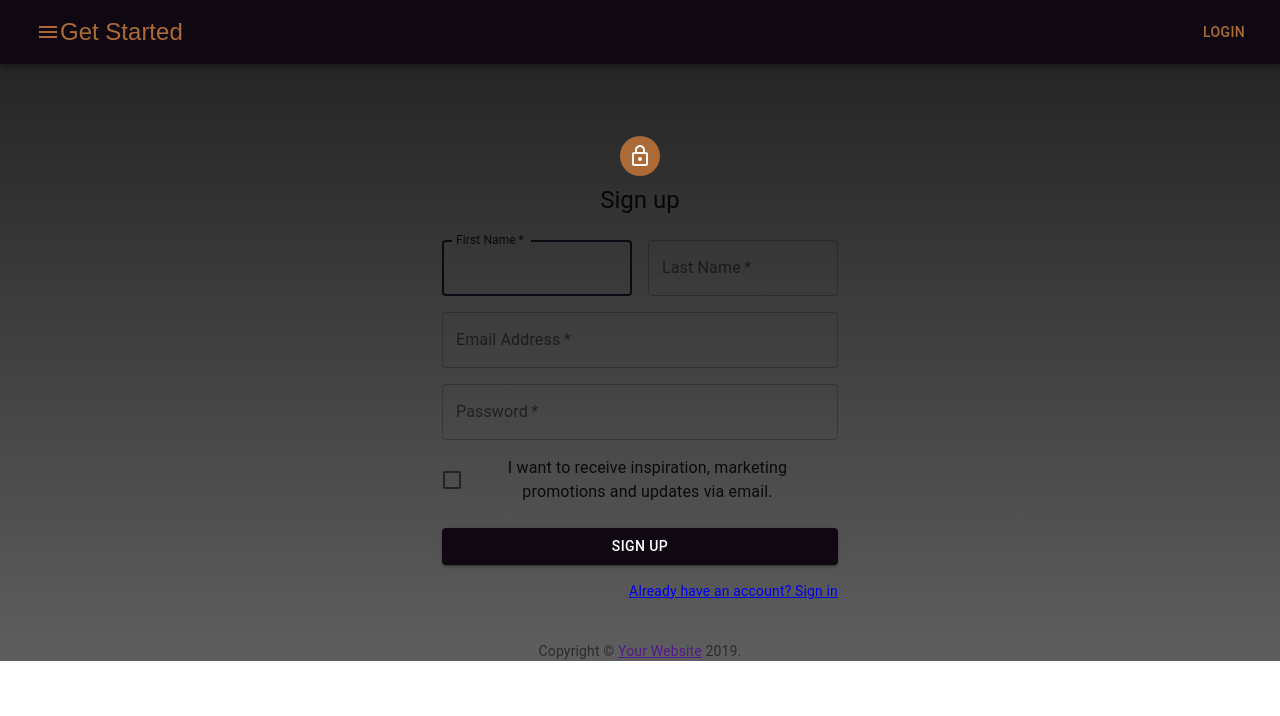
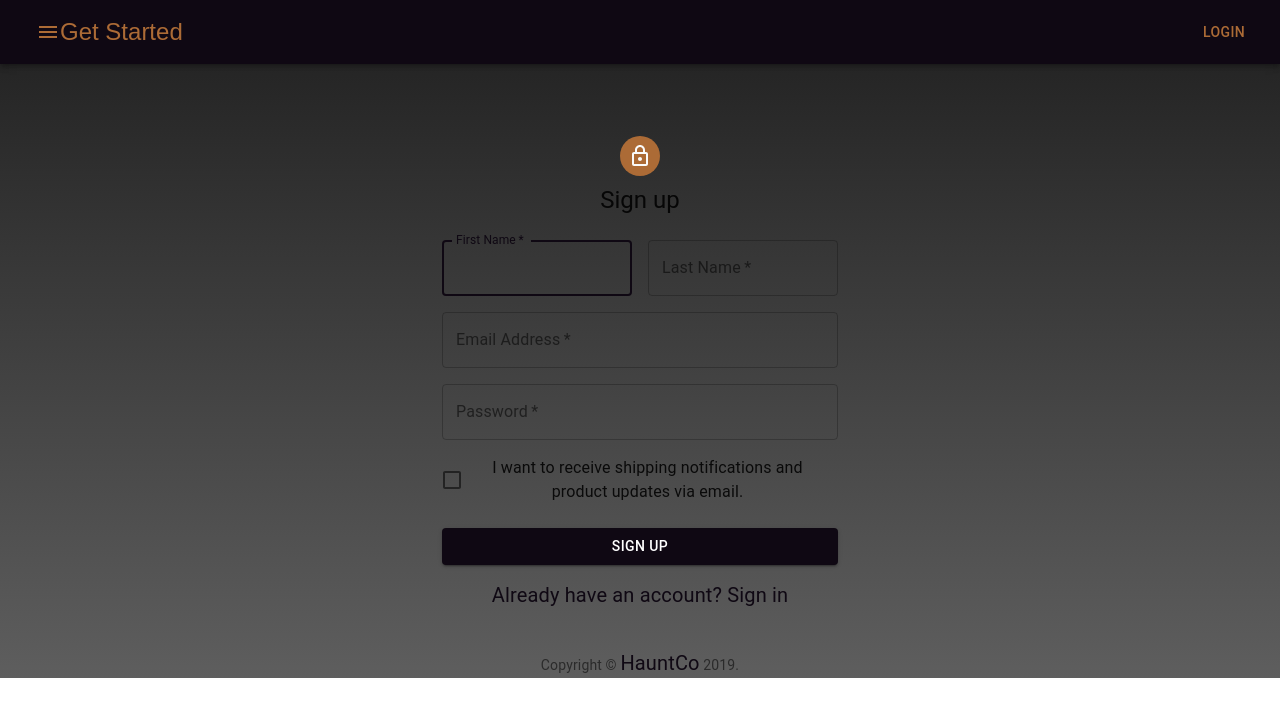
Before and after one commit to P13patch/HauntReact, a React (Create React App) app: page /SignUp in a window 1280 px wide. Shown: the top 716 px of the page. Built offline with nearby package versions, Linux system fonts and the light colour scheme.

Commit message:
cleaned up website

```diff
--- a/src/App.css
+++ b/src/App.css
@@ -3,5 +3,6 @@
   text-align: center;
   background-image:linear-gradient(rgb(31, 31, 31), rgb(94, 94, 94));
   height: fit-content;
+  width: auto;
 
 }
--- a/src/Components/Homepage.css
+++ b/src/Components/Homepage.css
@@ -2,7 +2,7 @@
     position: static;
 
     overflow: scroll;
-
+    width: fill;
 }
 .body .scrollbar-track {
     visibility: hidden;
--- a/src/Components/Routes/SignIn.js
+++ b/src/Components/Routes/SignIn.js
@@ -1,4 +1,5 @@
 import React, { useContext } from 'react';
+import "./signin.css"
 import Avatar from '@material-ui/core/Avatar';
 import Button from '@material-ui/core/Button';
 import CssBaseline from '@material-ui/core/CssBaseline';
@@ -22,10 +23,10 @@ import { baseEndpoint, api } from '../const'
 
 function Copyright() {
     return (
-        <Typography variant="body2" color="textSecondary" align="center">
+        <Typography variant="body2" color="primary" align="center">
             {'Copyright © '}
-            <Link color="inherit" href="https://material-ui.com/">
-                Your Website
+            <Link className="reactLink" href="https://material-ui.com/">
+                HauntCo
       </Link>{' '}
             {new Date().getFullYear()}
             {'.'}
@@ -160,22 +161,21 @@ export default function SignIn() {
                     >
                         Sign In
                     </Button>
+                    <div className="googlebutton">
                         <ReactGoogleLogin
                             clientId="159189926960-ruhearc07f379bebmofjnhn0tg9rnt8c.apps.googleusercontent.com"
                             buttonText="Login"
                             onSuccess={responseGoogle}
                             onFailure={responseGoogle}
                             cookiePolicy={'single_host_origin'}
+                            className="googlebutton"
                         />
-                    <Grid container>
-                        <Grid item xs>
-                            <Link href="#" variant="body2">
-                                Forgot password?
-              </Link>
-                        </Grid>
+                    </div>
+                    <Grid container justify="center">
+
                         <Grid item>
-                            <Link to="./SignUp" href="#" variant="body2">
-                                {"Don't have an account? Sign Up"}
+                            <Link to="./SignUp" className="reactLink">
+                                Don't have an account? Sign Up
                             </Link>
                         </Grid>
                     </Grid>
--- a/src/Components/Routes/SignUp.js
+++ b/src/Components/Routes/SignUp.js
@@ -21,8 +21,8 @@ function Copyright() {
     return (
         <Typography variant="body2" color="textSecondary" align="center">
             {'Copyright © '}
-            <Link color="inherit" href="https://material-ui.com/">
-                Your Website
+            <Link className="reactLink">
+                HauntCo
       </Link>{' '}
             {new Date().getFullYear()}
             {'.'}
@@ -131,8 +131,8 @@ export default function SignUp() {
                         </Grid>
                         <Grid item xs={12}>
                             <FormControlLabel
-                                control={<Checkbox value="allowExtraEmails" color="primary" />}
-                                label="I want to receive inspiration, marketing promotions and updates via email."
+                                control={<Checkbox value="allowExtraEmails" color="secondary" />}
+                                label="I want to receive shipping notifications and product updates via email."
                             />
                         </Grid>
                     </Grid>
@@ -145,9 +145,9 @@ export default function SignUp() {
                     >
                         Sign Up
           </Button>
-                    <Grid container justify="flex-end">
+                    <Grid container justify="center">
                         <Grid item>
-                            <Link to="/SignIn" href="#" variant="body2">
+                            <Link to="/SignIn" className="reactLink">
                                 Already have an account? Sign in
               </Link>
                         </Grid>
--- a/src/Components/Routes/details.css
+++ b/src/Components/Routes/details.css
@@ -1,6 +1,7 @@
 
 .body {
    display: inline-block;
+   width: auto;
 }
 
 .header {
@@ -13,6 +14,7 @@
     border-radius: 45px;
     width: 600px;
     display: block;
+
     color: rgb(194, 194, 194);
     background-color: rgba(0, 0, 0, 0.359);
     padding-bottom: 30px;
--- /dev/null
+++ b/src/Components/Routes/signin.css
@@ -0,0 +1,19 @@
+
+.googlebutton {
+
+    width: fill;
+    justify-content: center;
+    margin-bottom: 20px;
+}
+
+.reactLink {
+    color: #0F0813;
+    text-decoration: none;
+    font-size: 20px;
+}
+
+.reactLink:hover {
+    color: #ac6b36;
+    text-decoration: underline;
+
+}
--- /dev/null
+++ b/src/Components/Routes/signup.css
@@ -0,0 +1,12 @@
+
+.reactLink {
+    color: #0F0813;
+    text-decoration: none;
+    font-size: 20px;
+}
+
+.reactLink:hover {
+    color: #ac6b36;
+    text-decoration: underline;
+
+}
```
Lines whose indentation alone changed are shown as unchanged.
